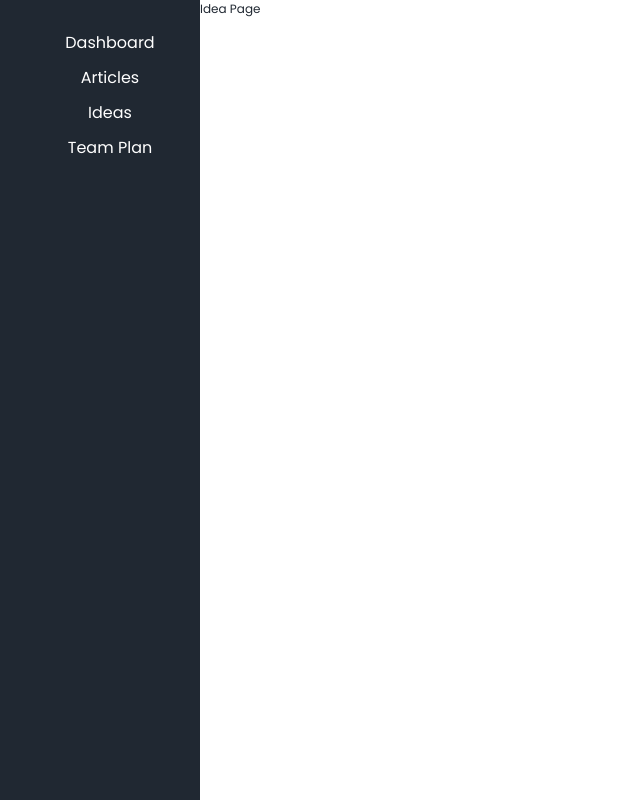
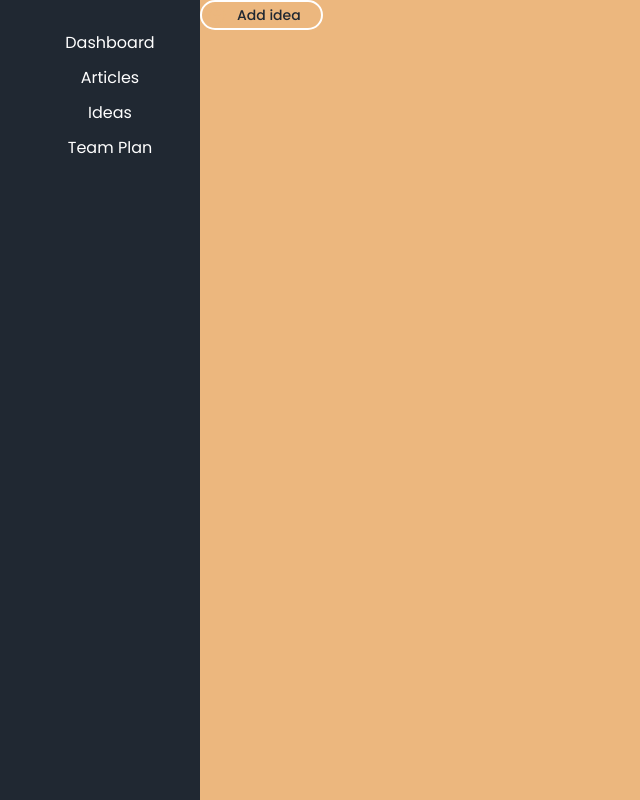
Before and after one commit to helher/newsplan, a React (Create React App) app: page /ideas in a window 1280 px wide. Shown: the whole page, without its empty margins (0-640 px from the left). Built offline with nearby package versions, Linux system fonts and the light colour scheme.

Commit message:
Added button design

```diff
--- a/src/components/buttons/IconButton/IconButton.css
+++ b/src/components/buttons/IconButton/IconButton.css
@@ -0,0 +1,29 @@
+@import url(./../../../index.css);
+
+/*  * {
+    border: 1px solid red;
+} */
+
+button {
+    border: 2px solid white;
+    background-color: var(--accented-color);
+    height: 30px;
+    padding-right: 20px;
+    color: white;
+    border-radius: 15px;
+}
+
+.icon {
+    size: 20;
+    color: white;
+    text-align: left;
+    padding-right: 10px;
+}
+
+.button-text {
+    display: flex;
+    align-items: center;
+    justify-content: space-between;
+    padding-left: 5px;
+    color: white;
+}
--- a/src/components/buttons/IconButton/IconButton.js
+++ b/src/components/buttons/IconButton/IconButton.js
@@ -1,10 +1,15 @@
 import React from 'react';
 import './IconButton.css';
+import  { IoIosAddCircleOutline } from 'react-icons/io'
 
 function IconButton() {
     return (
-        <div>
-
+        <div class="iconbtn">
+            <button>
+                <div class="button-text">
+                <IoIosAddCircleOutline class="icon"/>Add idea
+                </div>
+            </button>
         </div>
 
     )
--- /dev/null
+++ b/src/screens/Ideas.css
@@ -0,0 +1,5 @@
+@import url(./../index.css);
+
+body {
+    background-color: var(--accented-color);
+}
--- a/src/screens/Ideas.js
+++ b/src/screens/Ideas.js
@@ -1,9 +1,11 @@
 import React from 'react';
+import IconButton from './../components/buttons/IconButton/IconButton'
+import './Ideas.css'
 
 const Ideas = () => {
     return (
         <div>
-            <p>Idea Page</p>
+            <IconButton />
         </div>
     );
 };
```
